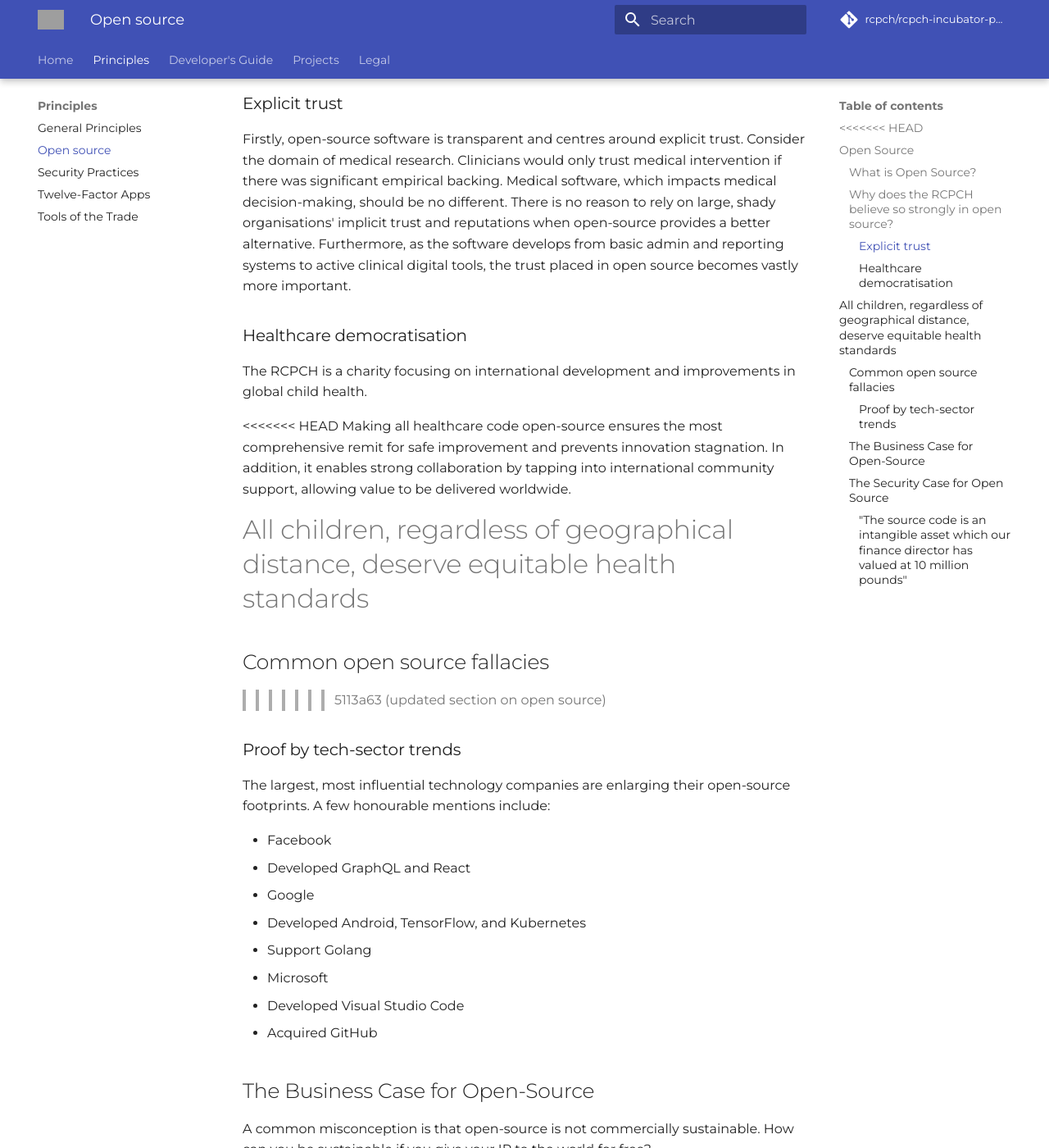
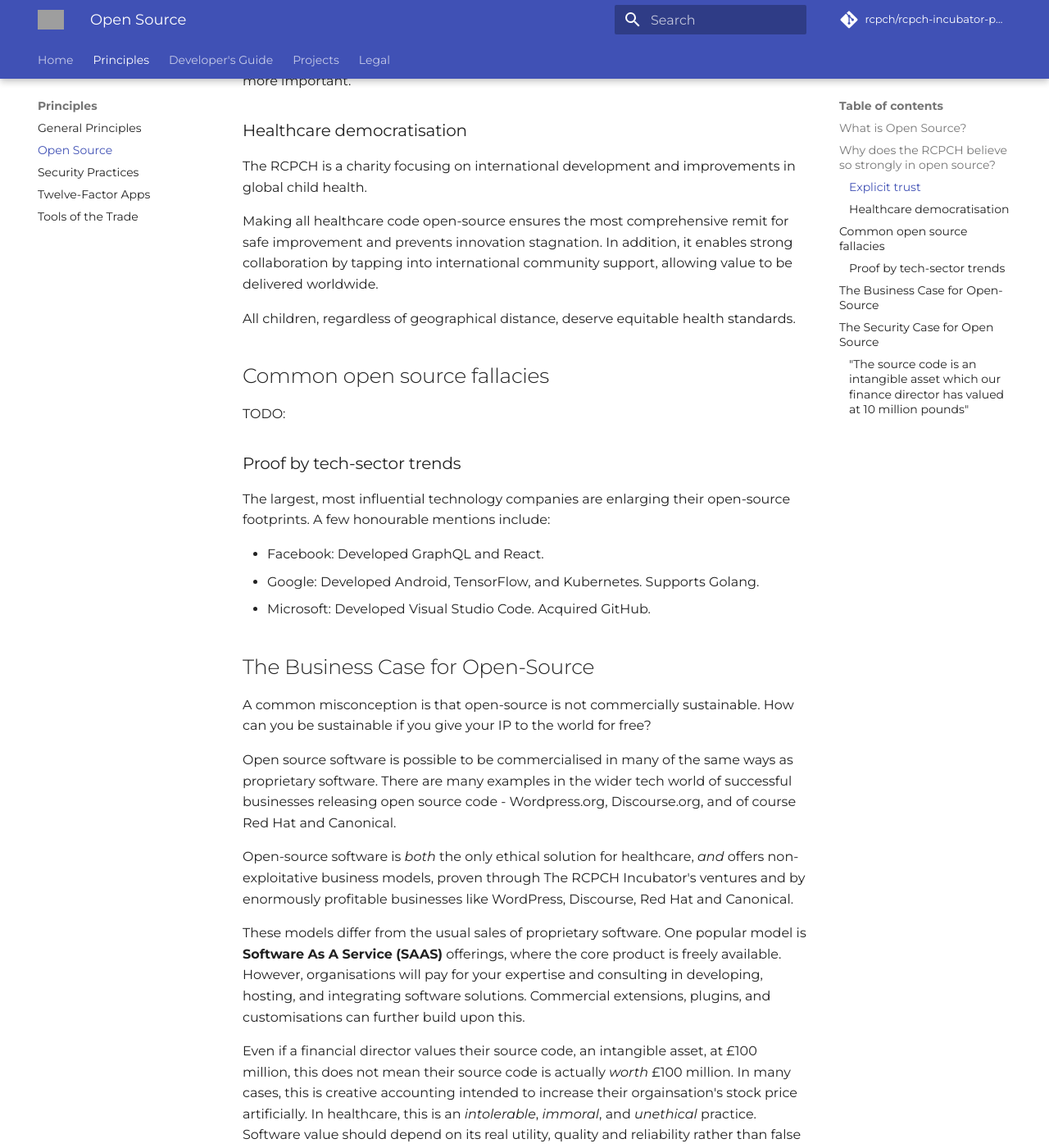
Before and after one commit to rcpch/playbook.rcpch.tech, an MkDocs documentation site: the page built from docs/principles/open-source.md, in a window 1280 px wide and 1400 px high, scrolled down 996 px. Shown: the whole window at 82% size. Built offline with MkDocs 1.6.1 and Material for MkDocs 9.7.7, drawn with Linux system fonts in a browser that asks for light colours; comment, search, counter and statistics services are not loaded; some of the changed text lies outside the part shown; grey boxes are pictures that could not be loaded.

Commit message:
refactor open-source documentation for clarity and consistency

```diff
--- a/docs/principles/open-source.md
+++ b/docs/principles/open-source.md
@@ -1,15 +1,7 @@
-<<<<<<< HEAD
 ---
-
 title: Open Source
 reviewers: Dr Anchit Chandran
 ---
-
-=======
-
-# Open Source
->>>>>>>
->>>>>>> 5113a63 (updated section on open source)
 
 The RCPCH Incubator believes open-source software is significantly safer, more secure, and more scientific than proprietary or closed-source models, especially in child health and international development.
 
@@ -35,28 +27,21 @@
 
 The RCPCH is a charity focusing on international development and improvements in global child health.
 
-<<<<<<< HEAD
 Making all healthcare code open-source ensures the most comprehensive remit for safe improvement and prevents innovation stagnation. In addition, it enables strong collaboration by tapping into international community support, allowing value to be delivered worldwide.
 
-All children, regardless of geographical distance, deserve equitable health standards
-=======
+All children, regardless of geographical distance, deserve equitable health standards.
 
 ## Common open source fallacies
->>>>>>>
->>>>>>> 5113a63 (updated section on open source)
+
+TODO:
 
 ### Proof by tech-sector trends
 
 The largest, most influential technology companies are enlarging their open-source footprints. A few honourable mentions include:
 
-- Facebook
-  - Developed GraphQL and React
-- Google
-  - Developed Android, TensorFlow, and Kubernetes
-  - Support Golang
-- Microsoft
-  - Developed Visual Studio Code
-  - Acquired GitHub
+- Facebook: Developed GraphQL and React.
+- Google: Developed Android, TensorFlow, and Kubernetes. Supports Golang.
+- Microsoft: Developed Visual Studio Code. Acquired GitHub.
 
 ## The Business Case for Open-Source
 
@@ -78,13 +63,13 @@
 
 This is an understandable viewpoint. However, there are three irrational misconceptions baked into the premise:
 
-**1) Security relies on obscurity** - some systems *do*, but these are *bad*, *dangerous* and *outdated*. Effective, widely-used industry best standards enable security even with full visibility (see blockchain technology for one example).
+1. **Security relies on obscurity.** Some systems *do*, but these are *bad*, *dangerous* and *outdated*. Effective, widely-used industry best standards enable security even with full visibility (see blockchain technology for one example).
 
-**2) Closed source means outsiders can't see your code** - slapping on the label of closed source doesn't prevent hackers from leaking your code. Many multinational companies are frequently attacked and have their codebase revealed. Investing resources in preventing these leaks is an unnecessary, perhaps Sisyphean endeavour.
+2. **Closed source means outsiders can't see your code.** Slapping on the label of closed source doesn't prevent hackers from leaking your code. Many multinational companies are frequently attacked and have their codebase revealed. Investing resources in preventing these leaks is an unnecessary, perhaps Sisyphean endeavour.
 
-**3) Open source is inherently insecure** - in truth, there is *no inherent difference in security* between open and closed source. The terms only relate to codebase visibility: it is down to the people to provide protection. Arguably, developing under the mindset your attackers *can* see your code will bake in much higher standards of security practice from the project's beginning. Moreover, open-source technologies benefit from larger teams of developers via community contributions, allowing more robust testing and bug identification.
+3. **Open source is inherently insecure.** In truth, there is *no inherent difference in security* between open and closed source. The terms only relate to codebase visibility: it is down to the people to provide protection. Arguably, developing under the mindset your attackers *can* see your code will bake in much higher standards of security practice from the project's beginning. Moreover, open-source technologies benefit from larger teams of developers via community contributions, allowing more robust testing and bug identification.
 
-While both types of software have valid pros and cons, neither is intrinsically more secure
+While both types of software have valid pros and cons, neither is intrinsically more secure.
 
 ### "The source code is an intangible asset which our finance director has valued at 10 million pounds"
 
```
